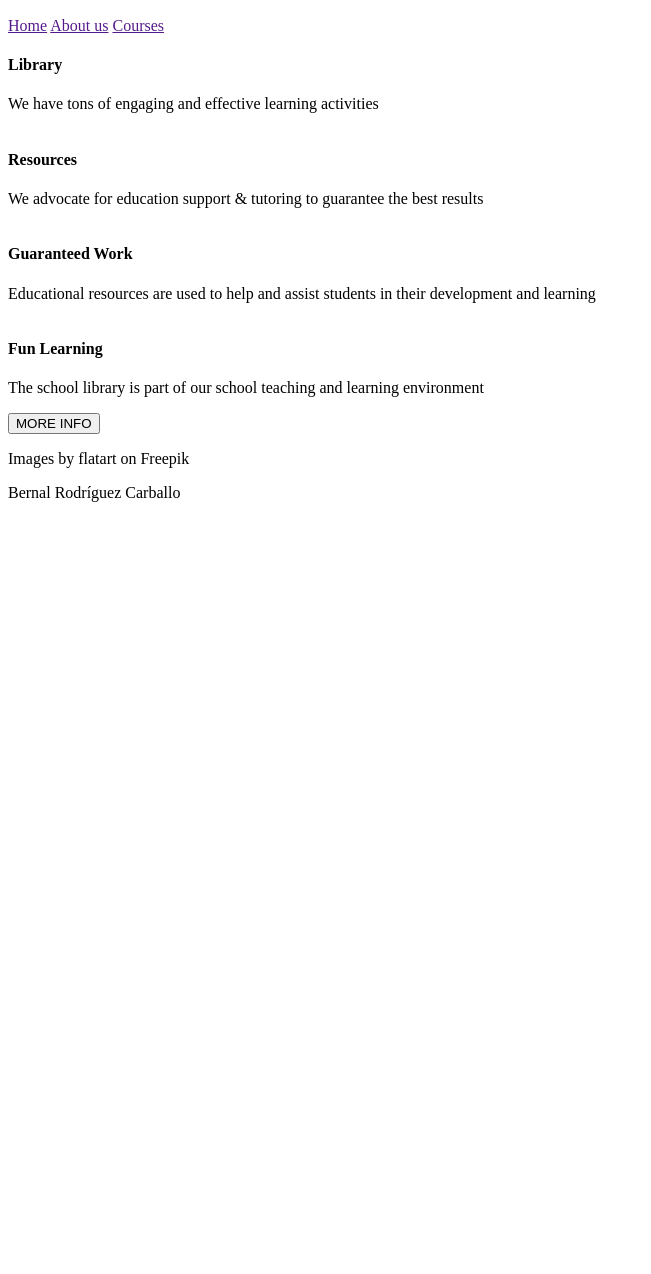
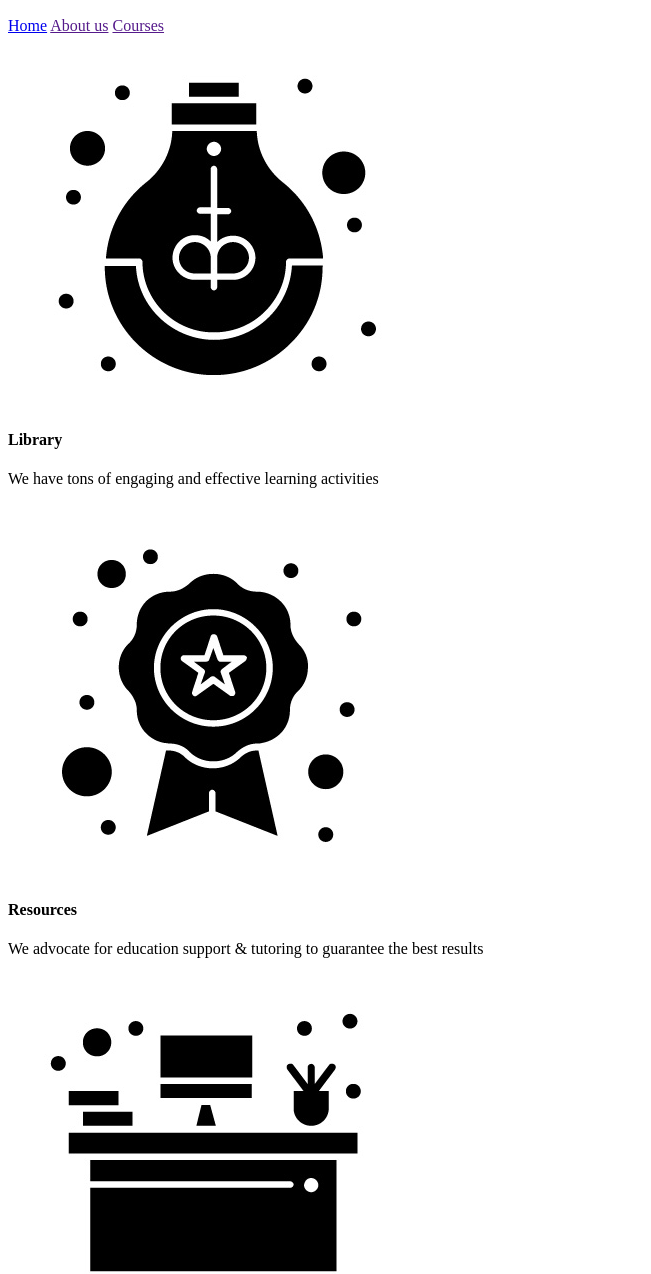
Before and after one commit to BdeBernal/daw1-center-BernalRodriguez, a plain HTML site: page index.html in a window 1280 px wide. Shown: the part 38-1312 px from the top of the page, without its empty margins (0-651 px from the left). Before the commit the page ends 800 px from the top, so only its background shows below. Drawn offline with Linux system fonts and the light colour scheme.

Commit message:
Img uploaded and links

```diff
--- a/index.html
+++ b/index.html
@@ -12,7 +12,7 @@
         <h2>Center</h2>
 
         <nav>
-            <a href="">Home</a>
+            <a href="./index.html">Home</a>
             <a href="">About us</a>
             <a href="">Courses</a>
         </nav>
@@ -22,7 +22,7 @@
     <main>
 
         <article>
-            <img src="" alt="">
+            <img src="./img/Assets/learning.png" alt="learning">
             <h4>Library</h4>
             <p>We have tons of engaging and effective
                 learning activities
@@ -30,7 +30,7 @@
         </article>
 
         <article>
-            <img src="" alt="">
+            <img src="./img/Assets/guarantee.png" alt="guarantee">
             <h4>Resources</h4>
             <p>We advocate for education support & tutoring
                 to guarantee the best results
@@ -38,7 +38,7 @@
         </article>
 
         <article>
-            <img src="" alt="">
+            <img src="./img/Assets/resources.png" alt="resources">
             <h4>Guaranteed Work</h4>
             <p>Educational resources are used to help and assist
                 students in their development and learning
@@ -46,7 +46,7 @@
         </article>
 
         <article>
-            <img src="" alt="">
+            <img src="./img/Assets/library.png" alt="library">
             <h4>Fun Learning</h4>
             <p>The school library is part of our
                 school teaching and learning environment
```
Also changed, not shown: about.html (added), img/Assets/favicon.ico (renamed from Assets/favicon.ico), img/Assets/guarantee.png (renamed from Assets/guarantee.png), img/Assets/learning.png (renamed from Assets/learning.png), img/Assets/library.png (renamed from Assets/library.png), img/Assets/logo-cadrado.png (renamed from Assets/logo-cadrado.png), img/Assets/logo-dimensions.png (renamed from Assets/logo-dimensions.png), img/Assets/logo.png (renamed from Assets/logo.png), img/Assets/resources.png (renamed from Assets/resources.png), info.html (added).
